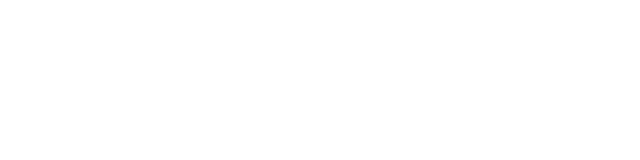
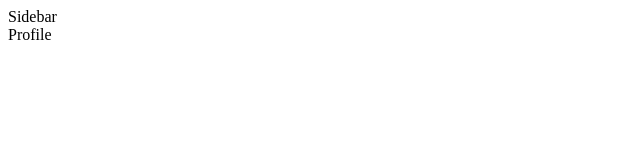
Before and after one commit to aljaz-ferenc/notes, a React (Vite) app in the folder frontend/: page /profile in a window 1280 px wide. Shown: the top 160 px of the page, without its empty margins (0-640 px from the left). Built offline with nearby package versions, Linux system fonts and the light colour scheme.

Commit message:
create router and main pages

```diff
--- /dev/null
+++ b/frontend/components/Sidebar.jsx
@@ -0,0 +1,7 @@
+import React from 'react'
+
+export default function Sidebar() {
+  return (
+    <div>Sidebar</div>
+  )
+}
--- /dev/null
+++ b/frontend/layouts/RootLayout.jsx
@@ -0,0 +1,12 @@
+import React from 'react'
+import { Outlet } from 'react-router'
+import Sidebar from '../components/Sidebar'
+
+export default function RootLayout() {
+  return (
+    <div>
+        <Sidebar/>
+        <Outlet/>
+    </div>
+  )
+}
--- a/frontend/package.json
+++ b/frontend/package.json
@@ -12,6 +12,8 @@
   "dependencies": {
     "react": "^18.2.0",
     "react-dom": "^18.2.0",
+    "react-router": "^6.20.0",
+    "react-router-dom": "^6.20.0",
     "sass": "^1.69.5"
   },
   "devDependencies": {
--- /dev/null
+++ b/frontend/pages/Login.jsx
@@ -0,0 +1,7 @@
+import React from 'react'
+
+export default function Login() {
+  return (
+    <div>Login</div>
+  )
+}
--- /dev/null
+++ b/frontend/pages/NotFound.jsx
@@ -0,0 +1,7 @@
+import React from 'react'
+
+export default function NotFound() {
+  return (
+    <div>NotFound</div>
+  )
+}
--- /dev/null
+++ b/frontend/pages/Notes.jsx
@@ -0,0 +1,7 @@
+import React from 'react'
+
+export default function Notes() {
+  return (
+    <div>Notes</div>
+  )
+}
--- /dev/null
+++ b/frontend/pages/Profile.jsx
@@ -0,0 +1,7 @@
+import React from 'react'
+
+export default function Profile() {
+  return (
+    <div>Profile</div>
+  )
+}
--- a/frontend/src/App.jsx
+++ b/frontend/src/App.jsx
@@ -1,10 +1,37 @@
+import RootLayout from '../layouts/RootLayout'
+import Login from '../pages/Login'
+import NotFound from '../pages/NotFound'
+import Notes from '../pages/Notes'
+import Profile from '../pages/Profile'
 import './App.scss'
+import {RouterProvider, createBrowserRouter} from 'react-router-dom'
+
+const router = createBrowserRouter([
+  {
+    path: '/',
+    element: <RootLayout/>,
+    errorElement: <NotFound/>,
+    children: [
+      {
+        index: true,
+        element: <Notes/>,
+      },
+      {
+        path: 'profile',
+        element: <Profile/>
+      }
+    ]
+  },
+  {
+    path: 'login',
+    element: <Login/>
+  }
+])
 
 function App() {
 
   return (
-    <>
-    </>
+    <RouterProvider router={router}/>
   )
 }
 
```
Also changed, not shown: 1 other file (tests, documents, lock files or other folders).
